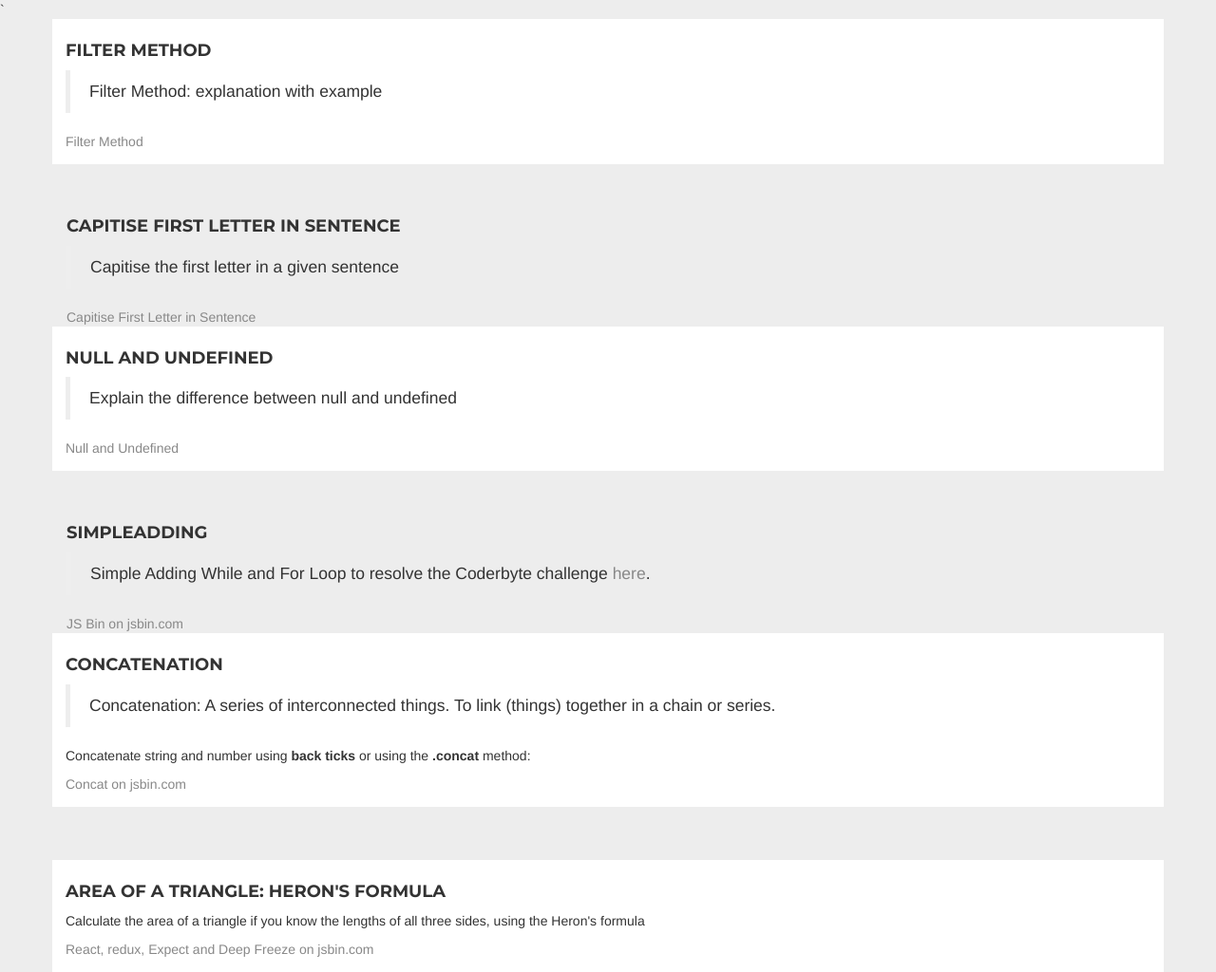
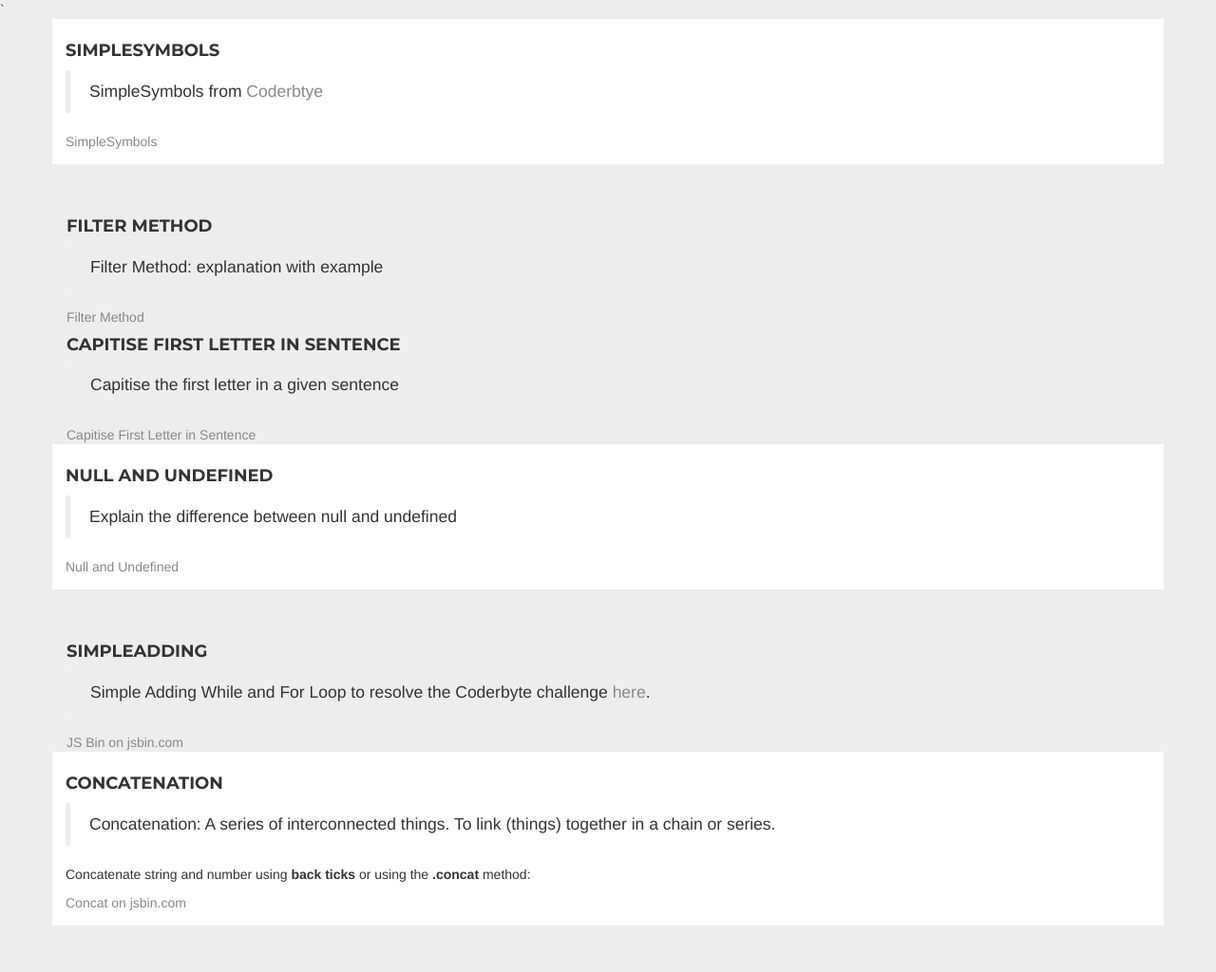
Before and after one commit to daraclare/JSTuts, a website: page public/dara/dara.html in a window 1280 px wide. Shown: the top 1024 px of the page at 95% size. Drawn offline with nearby package versions, Linux system fonts and the light colour scheme; a script that the page names is missing.

Commit message:
simple symbols

```diff
--- a/public/dara/dara.html
+++ b/public/dara/dara.html
@@ -20,6 +20,15 @@
   <div class="container">
 
     <section class="row lesson">
+
+<!-- beginning of lesson section -->
+      <h4>SimpleSymbols</h4>
+      <blockquote>SimpleSymbols from <a href="https://coderbyte.com/editor/Simple%20Symbols:JavaScript">Coderbtye</a></blockquote>
+      <!-- start of jsbin link -->
+      <a class="jsbin-embed" href="http://jsbin.com/suxuce/embed?js,console">SimpleSymbols</a><script src="http://static.jsbin.com/js/embed.min.js?3.35.5"></script>
+      <!-- end of jsbin link -->
+    </section>
+<!-- end of lesson section -->
 
 <!-- beginning of lesson section -->
       <h4>Filter Method</h4>
```
